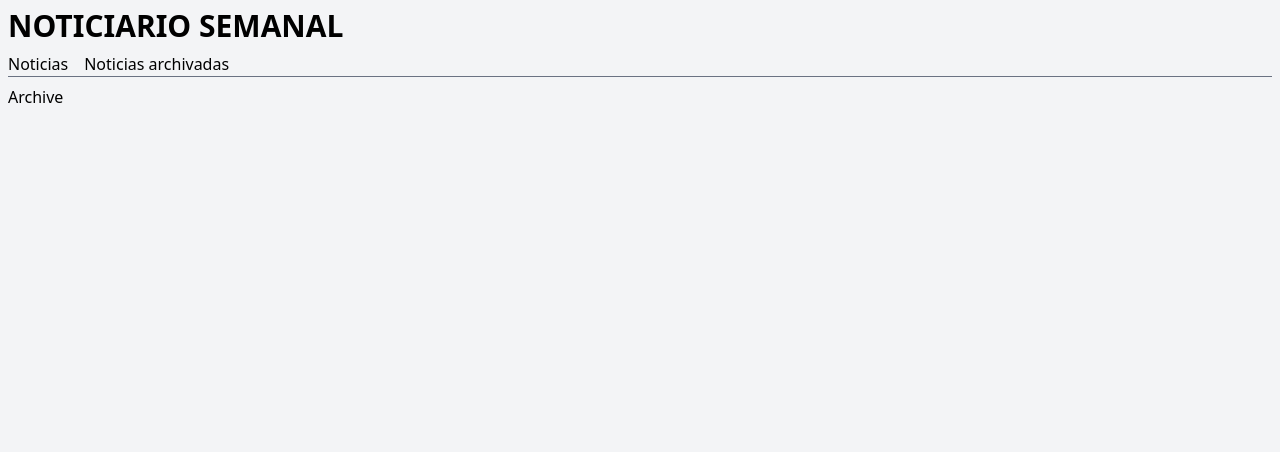
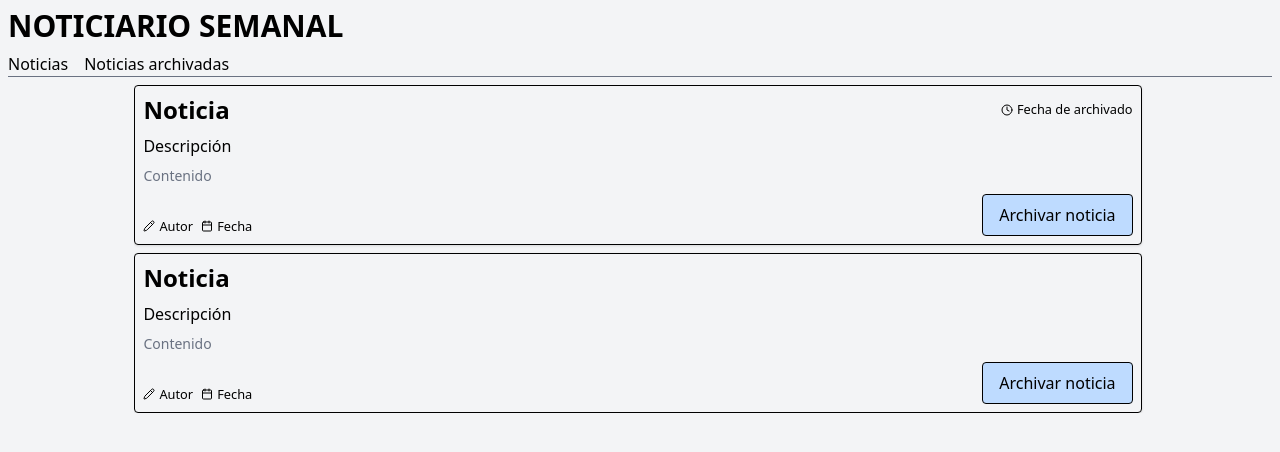
Before and after one commit to AdrianRgGit/allfunds_prueba_tecnica, a React (Vite) app in the folder news-frontend/: page /archive in a window 1280 px wide. Shown: the top 452 px of the page. Built offline with nearby package versions, Linux system fonts and the light colour scheme.

Commit message:
adaptada la card de news para las noticias archivdas

```diff
--- a/news-frontend/src/components/Home/NewsCard/NewsCard.tsx
+++ b/news-frontend/src/components/Home/NewsCard/NewsCard.tsx
@@ -1,7 +1,8 @@
-import { Calendar, Pencil } from "lucide-react";
+import { Calendar, Clock, Pencil } from "lucide-react";
 import CustomButton from "../../Ui/CustomButton/CustomButton";
 import { FC } from "react";
 import { NewsCardProps } from "../../../types/home/newsCard";
+import CustomSmallElementWrapper from "../../Ui/CustomSmallElementWrapper/CustomSmallElementWrapper";
 
 const NewsCard: FC<NewsCardProps> = ({
   title,
@@ -9,23 +10,34 @@ const NewsCard: FC<NewsCardProps> = ({
   content,
   author,
   date,
+  archivedDate,
 }) => {
   return (
     <article className="space-y-2 rounded border p-2 shadow">
-      <h2 className="text-2xl font-bold">{title}</h2>
+      <div className="flex items-center justify-between">
+        <h2 className="text-2xl font-bold">{title}</h2>
+        {archivedDate ? (
+          <CustomSmallElementWrapper>
+            <Clock size={12} />
+            <small>{archivedDate}</small>
+          </CustomSmallElementWrapper>
+        ) : null}
+      </div>
+
       <p>{description}</p>
       <p className="text-sm text-gray-500">{content}</p>
 
       <div className="flex justify-between">
         <div className="flex items-center gap-x-2 self-end">
-          <div className="flex items-center gap-x-1">
+          <CustomSmallElementWrapper>
             <Pencil size={12} />
             <small>{author}</small>
-          </div>
-          <div className="flex items-center gap-x-1">
+          </CustomSmallElementWrapper>
+
+          <CustomSmallElementWrapper>
             <Calendar size={12} />
             <small>{date}</small>
-          </div>
+          </CustomSmallElementWrapper>
         </div>
 
         <CustomButton>
--- /dev/null
+++ b/news-frontend/src/components/Ui/CustomSmallElementWrapper/CustomSmallElementWrapper.tsx
@@ -0,0 +1,13 @@
+import { FC } from "react";
+import { SmallElementWrapperProps } from "../../../types/ui/customSmallElementWrapper";
+
+const CustomSmallElementWrapper: FC<SmallElementWrapperProps> = ({
+  children,
+  className,
+}) => {
+  return (
+    <div className={`flex items-center gap-x-1 ${className}`}>{children}</div>
+  );
+};
+
+export default CustomSmallElementWrapper;
--- a/news-frontend/src/layout/Layout.tsx
+++ b/news-frontend/src/layout/Layout.tsx
@@ -5,7 +5,7 @@ import { LayoutProps } from "../types/layout/layout";
 const Layout: FC<LayoutProps> = ({ children }) => {
   return (
     <div className="flex h-screen flex-col bg-gray-100 p-2">
-      <header className="mb-2 w-full flex-shrink-0">
+      <header className="mb-2 w-full">
         <h1 className="mb-2 text-3xl font-bold">NOTICIARIO SEMANAL</h1>
         <nav className="space-x-4 border-b border-gray-500">
           <CustomLink href="/" title="Noticias" />
--- a/news-frontend/src/pages/Archive/Archive.tsx
+++ b/news-frontend/src/pages/Archive/Archive.tsx
@@ -1,9 +1,25 @@
-import React from 'react'
+import NewsCard from "../../components/Home/NewsCard/NewsCard";
 
 const Archive = () => {
   return (
-    <div>Archive</div>
-  )
-}
+    <main className="mx-auto flex w-[80%] flex-col gap-y-2 overflow-y-auto pr-1">
+      <NewsCard
+        title="Noticia"
+        description="Descripción"
+        content="Contenido"
+        author="Autor"
+        date="Fecha"
+        archivedDate="Fecha de archivado"
+      />
+      <NewsCard
+        title="Noticia"
+        description="Descripción"
+        content="Contenido"
+        author="Autor"
+        date="Fecha"
+      />
+    </main>
+  );
+};
 
-export default Archive
+export default Archive;
--- a/news-frontend/src/pages/Home/Home.tsx
+++ b/news-frontend/src/pages/Home/Home.tsx
@@ -2,7 +2,7 @@ import NewsCard from "../../components/Home/NewsCard/NewsCard";
 
 const Home = () => {
   return (
-    <main className="mx-auto flex w-[80%] flex-col gap-y-2 overflow-y-auto">
+    <main className="mx-auto flex w-[80%] flex-col gap-y-2 overflow-y-auto pr-1">
       <NewsCard
         title="Noticia"
         description="Descripción"
--- a/news-frontend/src/types/home/newsCard.ts
+++ b/news-frontend/src/types/home/newsCard.ts
@@ -4,4 +4,5 @@ export interface NewsCardProps {
   content: string;
   author: string;
   date: string;
+  archivedDate?: string;
 }
--- /dev/null
+++ b/news-frontend/src/types/ui/customSmallElementWrapper.ts
@@ -0,0 +1,4 @@
+export interface SmallElementWrapperProps {
+  children: React.ReactNode;
+  className?: string;
+}
```
